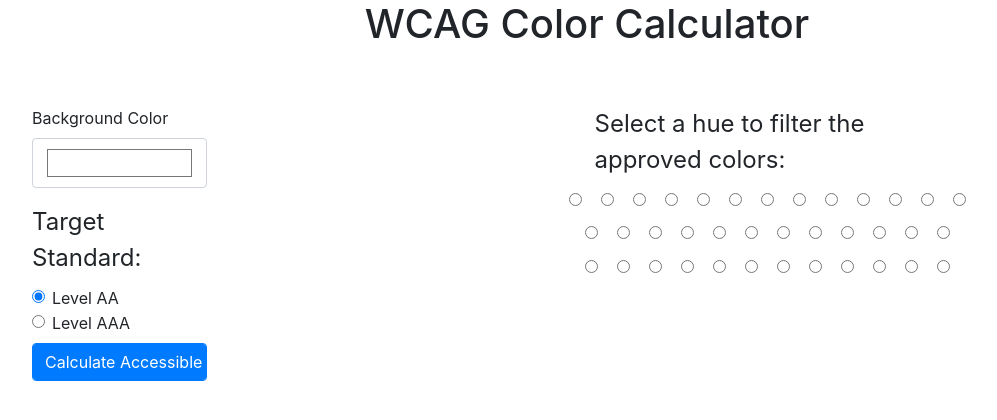
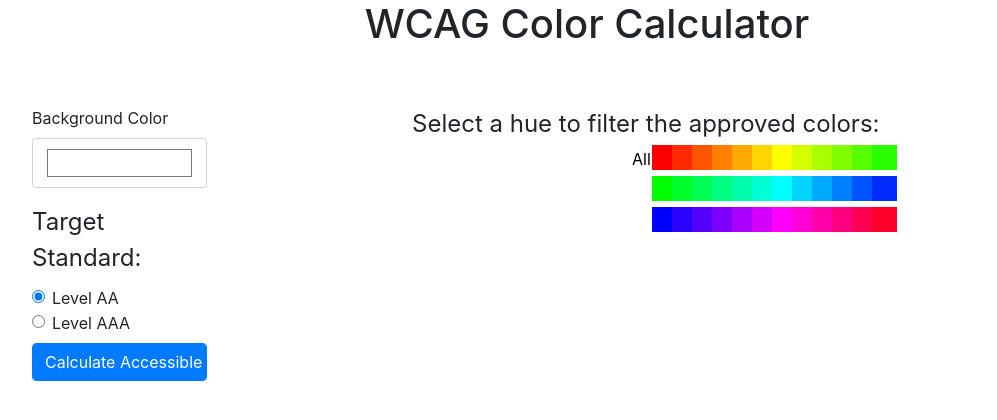
Before and after one commit to tjscollins/wcag-color-calculator, a Django app: page / in a window 1280 px wide. Shown: the top 420 px of the page, without its empty margins (53-1050 px from the left). Run offline with Django 3.2, Linux system fonts and the light colour scheme; style sheets or scripts are compiled from the project's sources; some libraries are stand-ins or nearby versions.

Commit message:
Styles for hue-chooser radio buttons

```diff
--- a/accessible_text_color/assets/scss/module/_forms.scss
+++ b/accessible_text_color/assets/scss/module/_forms.scss
@@ -5,3 +5,81 @@ form {
 input[type='color'] {
     height: 50px;
 }
+
+form#hue-chooser {
+    width: 100%;
+}
+
+$radio-size: 25px;
+div.radio-spacer {
+    width: $radio-size/2 + 1px;
+    height: $radio-size;
+    margin: 0px;
+    margin-right: 7px;
+    display: inline-block;
+}
+
+div.hue-row {
+    // line-height: 0;
+    margin: 0px;
+    padding: 0px;
+}
+
+div.form-check {
+    margin: 0px;
+}
+
+label.form-check-label {
+    margin: 0px;
+}
+
+input[type='radio']#hue-all:after,
+input[type='radio']#hue-all:checked:after {
+    opacity: 100;
+    width: $radio-size;
+    height: $radio-size;
+    border-radius: 0px;
+    top: -5px;
+    left: -10px;
+    position: relative;
+    background-color: white;
+    content: 'All';
+    display: inline-block;
+    visibility: visible;
+    margin-right: 10px;
+}
+
+input[type='radio']#hue-all:checked:after {
+    border: 2px solid black;
+}
+
+input[type='radio'][name='hue-chooser']:after {
+    opacity: 100;
+    width: $radio-size;
+    height: $radio-size;
+    border-radius: 0px;
+    top: -5px;
+    left: -10px;
+    position: relative;
+    content: '';
+    display: inline-block;
+    visibility: visible;
+}
+
+input[type='radio'][name='hue-chooser'] {
+    margin: -$radio-size;
+    margin-top: 0px;
+    margin-bottom: 0px;
+}
+
+@for $hue from 0 to 36 {
+
+    input[type='radio']#hue-#{$hue*10}:after,
+    input[type='radio']#hue-#{$hue*10}:checked:after {
+        background-color: hsl($hue*10, 100, 50);
+    }
+
+    input[type='radio']#hue-#{$hue*10}:checked:after {
+        border: 2px solid hsl(($hue - 18)*10, 100, 50);
+    }
+}
```
